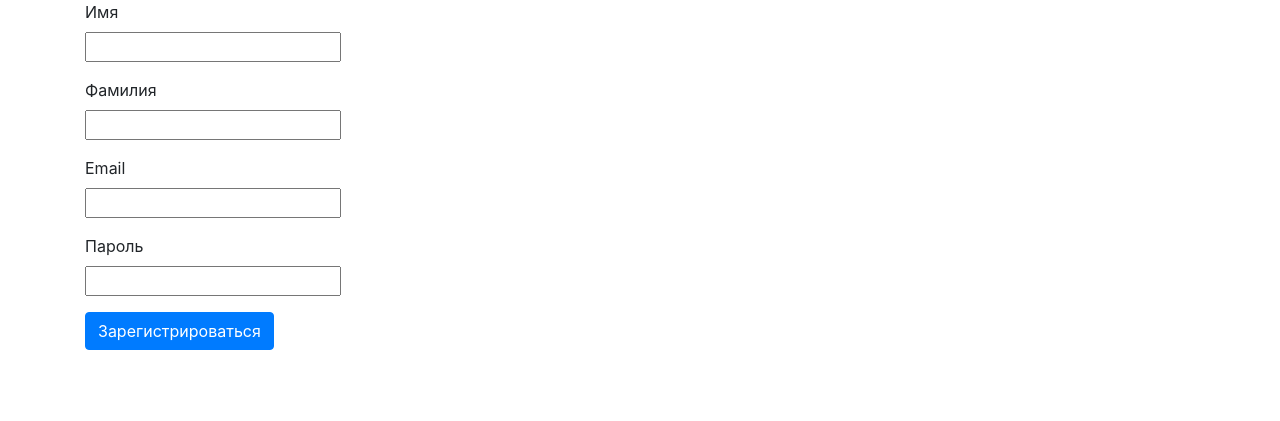
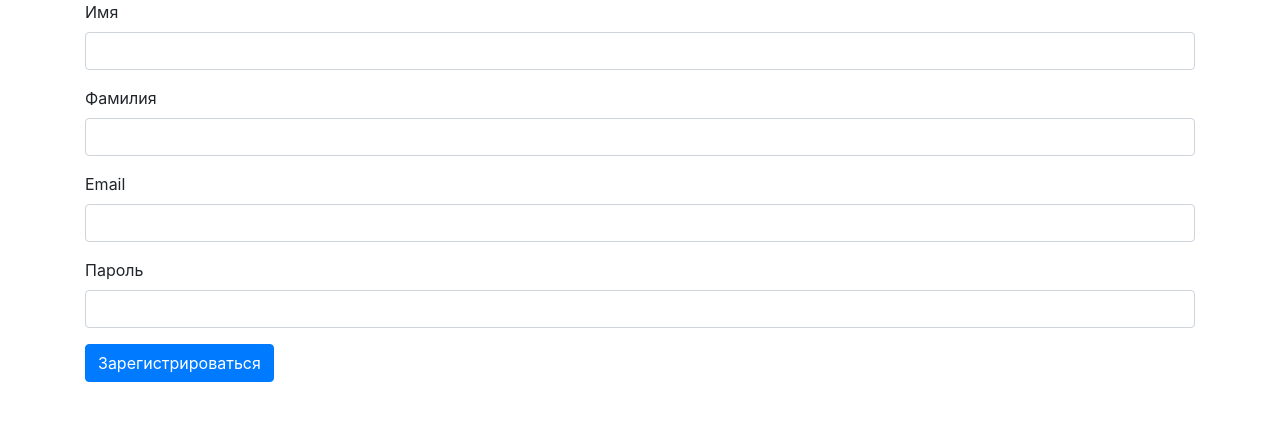
Before and after one commit to kisel98/pias, a Flask app: page /signup in a window 1280 px wide. Shown: the part 56-477 px from the top of the page. Run offline with Flask 2, Linux system fonts and the light colour scheme; some libraries are stand-ins or nearby versions.

Commit message:
Правки

```diff
--- a/app/database.py
+++ b/app/database.py
@@ -4,7 +4,7 @@ from . import app
 mysql = MySQL()
 
 app.config['MYSQL_DATABASE_USER']     = 'root'
-app.config['MYSQL_DATABASE_PASSWORD'] = 'root'
+app.config['MYSQL_DATABASE_PASSWORD'] = 'rootpass'
 app.config['MYSQL_DATABASE_HOST']     = 'localhost'
 app.config['MYSQL_DATABASE_DB']       = 'acc'
 
--- a/app/functions/login.py
+++ b/app/functions/login.py
@@ -14,7 +14,7 @@ def api_login():
     user = db.cursor.fetchone()
 
     if not user:
-        return make_response(jsonify({'msg': 'User does not exist'}), 422)
+        return make_response(jsonify({'msg': 'Пользователя не существует или пароль неверный'}), 422)
 
     select_query = f'SELECT * FROM users WHERE email = "{email}" AND password = "{password}"'
 
@@ -22,7 +22,7 @@ def api_login():
     user_password = db.cursor.fetchone()
 
     if not user_password:
-        return make_response(jsonify({'msg': 'Password is incorrect'}), 409)
+        return make_response(jsonify({'msg': 'Пользователя не существует или пароль неверный'}), 409)
 
     session['is_logged_in'] = user[0]
 
--- a/app/functions/signup.py
+++ b/app/functions/signup.py
@@ -17,7 +17,7 @@ def api_signup():
         user = db.cursor.fetchone()
 
         if user:
-            return make_response(jsonify({'msg': 'User already exists'}), 422)
+            return make_response(jsonify({'msg': 'Пользователь существует'}), 422)
 
     except:
         return make_response(jsonify({'msg': 'Unable to create user'}), 500)
--- a/app/templates/signup.html
+++ b/app/templates/signup.html
@@ -5,25 +5,25 @@
         <div class="form-group firstname">
             <label class="label" for="firstname">Имя</label>
             <div class="control">
-                <input class="input" type="text" name="firstname" id="firstname" required>
+                <input class="input form-control" type="text" name="firstname" id="firstname" required>
             </div>
         </div>
         <div class="form-group lastname">
             <label class="label" for="lastname">Фамилия</label>
             <div class="control">
-                <input class="input" type="text" name="lastname" id="lastname" required>
+                <input class="input form-control" type="text" name="lastname" id="lastname" required>
             </div>
         </div>
         <div class="form-group email">
             <label class="label" for="email">Email</label>
             <div class="control">
-                <input class="input" type="email" name="email" id="email" required>
+                <input class="input form-control" type="email" name="email" id="email" required>
             </div>
         </div>
         <div class="form-group password">
             <label class="label" for="password">Пароль</label>
             <div class="control">
-                <input class="input" type="password" name="password" id="password" required>
+                <input class="input form-control" type="password" name="password" id="password" required>
             </div>
         </div>
         <div class="form-group is-grouped">
@@ -53,10 +53,10 @@
 
             if (response.status === 422) {
                 document.querySelector('.email')
-                    .insertAdjacentHTML('beforeend', `<p class="help is-danger">${data.msg}</p>`)
+                    .insertAdjacentHTML('beforeend', `<p class="text-danger">${data.msg}</p>`)
                 return
             } else if (response.status !== 200) {
-                console.log(`Looks like there was a problem. Status code: ${response.status}`)
+                console.log(`Ошибка`)
                 return
             }
         } catch (err) {
@@ -69,10 +69,10 @@
 
             if (response.status === 422) {
                 document.querySelector('.email')
-                    .insertAdjacentHTML('beforeend', `<p class="help is-danger">${data.msg}</p>`)
+                    .insertAdjacentHTML('beforeend', `<p class="text-danger">${data.msg}</p>`)
                 return
             } else if (response.status !== 200) {
-                console.log(`Looks like there was a problem. Status code: ${response.status}`)
+                console.log(`Ошибка`)
                 return
             } else {
                 location.href = '/products'
```
Also changed, not shown: app/templates/login.html (+5 -11 lines), README.md.
